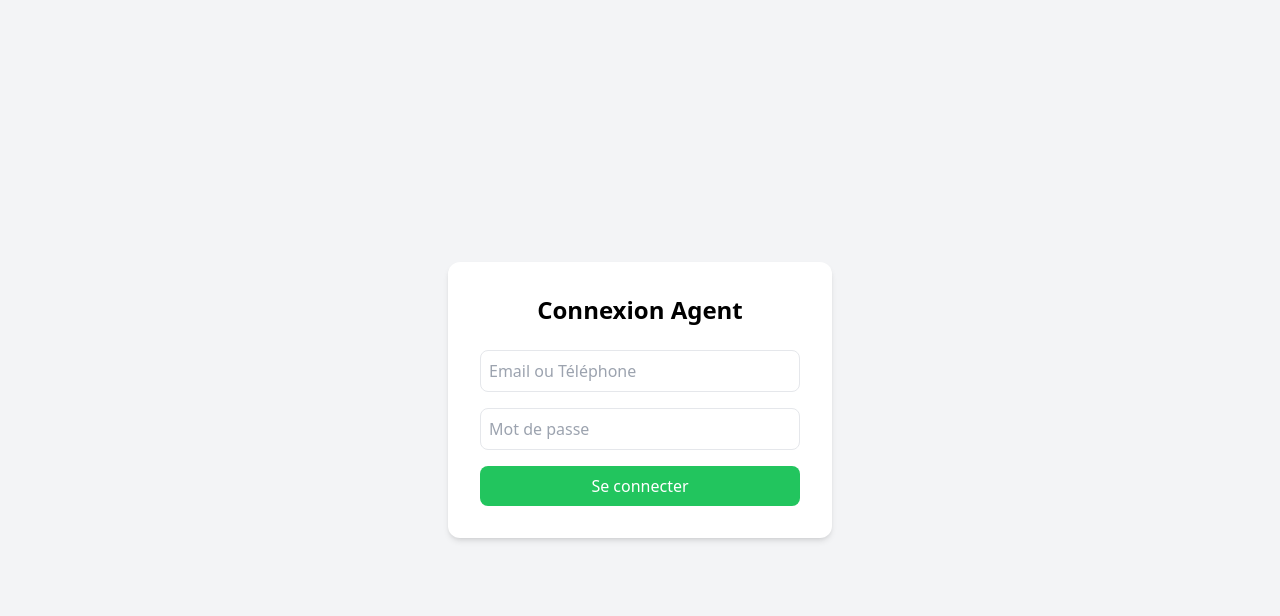
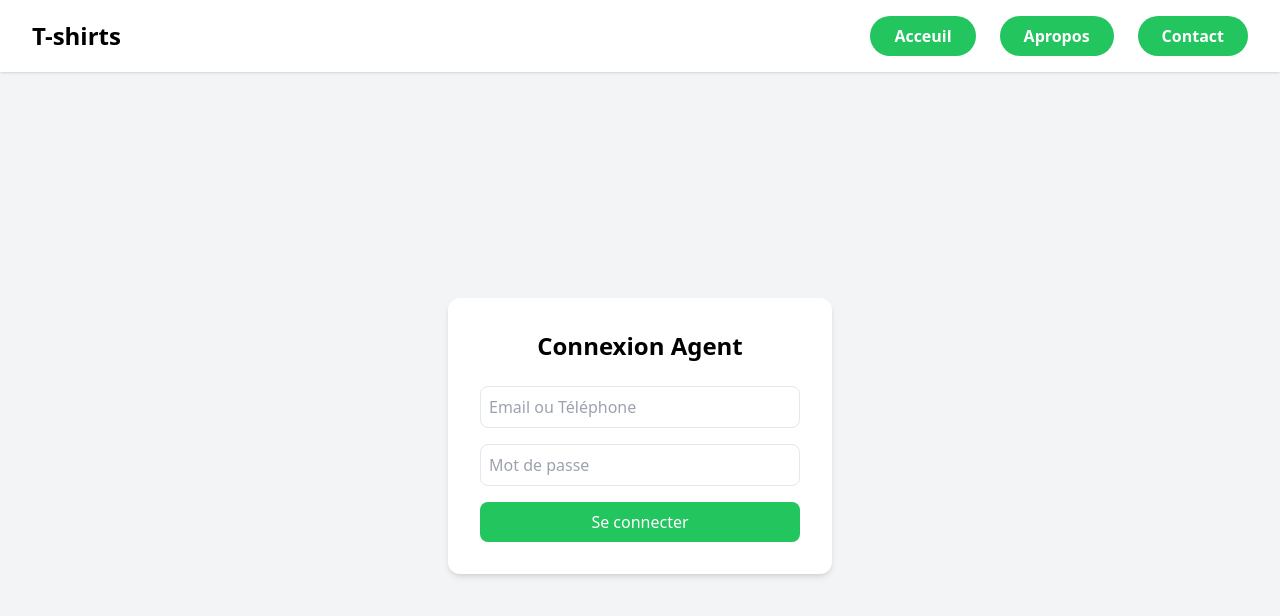
Before and after one commit to ydiasilua25-web/Tshirts-plateform, a plain HTML site: page frontend/index.html in a window 1280 px wide. Drawn offline with nearby package versions, Linux system fonts and the light colour scheme.

Commit message:
build: je viens arranger le layout de la page d'acceuil

```diff
--- a/backend/server.js
+++ b/backend/server.js
@@ -9,7 +9,7 @@ app.use(cors());
 app.use(express.json());
 
 // 🔗 Connexion MongoDB
-mongoose.connect("mongodb://127.0.0.1:27017/tshirtDB");
+mongoose.connect("mongodb://localhost:27017/tshirt_db");
 
 // 📦 MODELS
 const User = mongoose.model("User", {
--- a/frontend/index.html
+++ b/frontend/index.html
@@ -5,7 +5,29 @@
   <title>Connexion</title>
   <script src="https://cdn.tailwindcss.com"></script>
 </head>
-<body class="bg-gray-100 flex items-center justify-center h-screen">
+<body class="bg-gray-100 flex flex-col min-h-screen ">
+
+    <header class="w-full bg-white shadow ">
+
+        <div class="flex justify-between items-center px-8 py-4">
+          <h1 class="text-2xl font-bold">T-shirts</h1>
+          <nav>
+            <ul class="flex space-x-6 text-white font-semibold">
+                <li class="bg-green-500 rounded-full py-2 px-6">
+                    <a href="#">Acceuil</a>
+                </li>
+                <li class="bg-green-500 rounded-full py-2 px-6">
+                    <a href="#">Apropos</a>
+                </li>
+                <li class="bg-green-500 rounded-full py-2 px-6">
+                    <a href="#">Contact</a>
+                </li>
+            </ul>
+          </nav>
+        </div>
+    </header>
+
+    <main class="flex-grow flex items-center justify-center ">
 
       <div class="bg-white p-8 rounded-xl shadow-md w-96">
           <h2 class="text-2xl font-bold mb-6 text-center">Connexion Agent</h2>
@@ -22,5 +44,7 @@
           </button>
       </div>
 
+    </main>
+
 </body>
 </html>
```
Also changed, not shown: backend/package.json (added, +31 -0 lines), package.json (deleted), 1 other file. Lines whose indentation alone changed are shown as unchanged.
